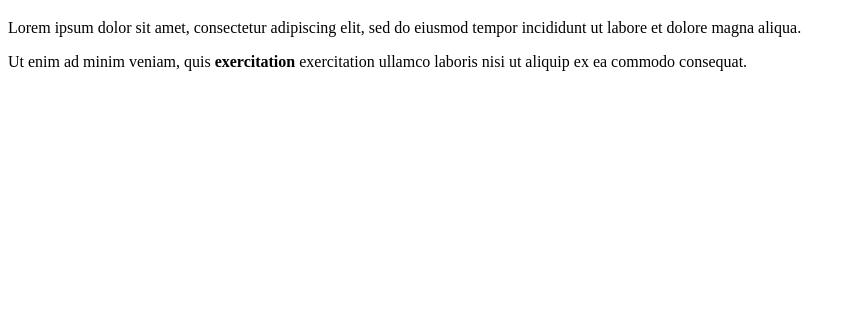
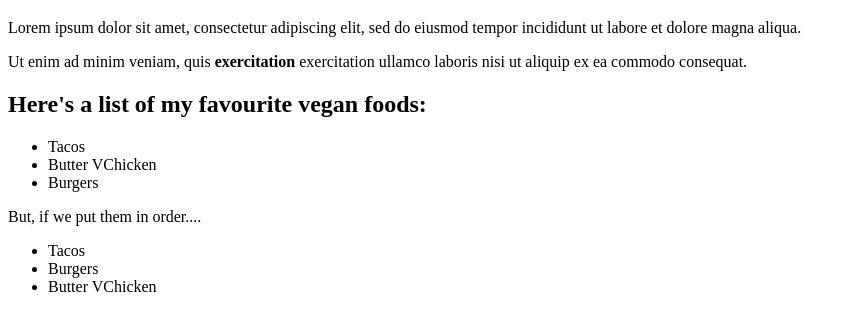
Before and after one commit to Lougene/git_test, a plain HTML site: page mfw/index.html in a window 1280 px wide. Shown: the part 61-392 px from the top of the page, without its empty margins (0-856 px from the left). Drawn offline with Linux system fonts and the light colour scheme.

Commit message:
<Playing around with HTML>

```diff
--- a/mfw/index.html
+++ b/mfw/index.html
@@ -12,5 +12,19 @@
     labore et dolore magna aliqua. </p>
   <p> Ut enim ad minim veniam, quis <strong> exercitation </strong> exercitation ullamco laboris nisi ut aliquip
     ex ea commodo consequat.</p>
+
+  <h2>Here's a list of my favourite vegan foods:</h2>
+  <ul>
+    <li> Tacos</li>
+    <li> Butter VChicken</li>
+    <li> Burgers</li>
+  </ul>
+  <p> But, if we put them in order....</p>
+  <ul>
+    <li> Tacos</li>
+    <li> Burgers</li>
+    <li> Butter VChicken</li>
+  </ul>
+
 </body>
 </html>
```
